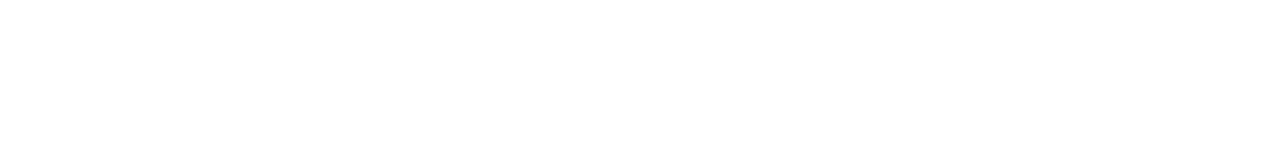
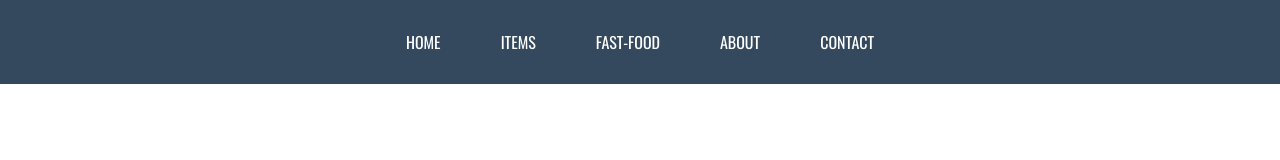
Before and after one commit to Hasibur013/local-best-food, a plain HTML site: page index.html in a window 1280 px wide. Drawn offline with nearby package versions, Linux system fonts and the light colour scheme.

Commit message:
menu added

```diff
--- a/index.html
+++ b/index.html
@@ -6,7 +6,23 @@
     <meta http-equiv="X-UA-Compatible" content="IE=edge">
     <meta name="viewport" content="width=device-width, initial-scale=1.0">
     <title>Local Best Food</title>
+    <link rel="preconnect" href="https://fonts.googleapis.com">
+    <link rel="preconnect" href="https://fonts.gstatic.com" crossorigin>
+    <link href="https://fonts.googleapis.com/css2?family=Oswald&display=swap" rel="stylesheet">
+    <link rel="shortcut icon" href="img/food.ico" type="image/x-icon">
+    <link rel="stylesheet" href="style.css">
 </head>
+<section class="section-1">
+    <nav class="menu">
+        <ul>
+            <li><a href="#">Home</a></li>
+            <li><a href="#">Items</a></li>
+            <li><a href="#">Fast-Food</a></li>
+            <li><a href="#">About</a></li>
+            <li><a href="#">Contact</a></li>
+        </ul>
+    </nav>
+</section>
 
 <body>
 
--- a/style.css
+++ b/style.css
@@ -0,0 +1,24 @@
+*{
+    margin: 0;
+    padding: 0;
+}
+
+body{
+    font-family: 'Oswald', sans-serif;
+}
+.section-1{
+    background-color: #34495e;
+}
+.menu ul{
+    display: flex;
+    justify-content: center;
+    list-style: none;
+    padding: 30px 70px;
+}
+.menu ul li a{
+    text-decoration: none;
+    text-transform: uppercase;
+    color: #fff;
+    padding: 20px 30px;
+
+}
```
Also changed, not shown: img/food.ico (added).
